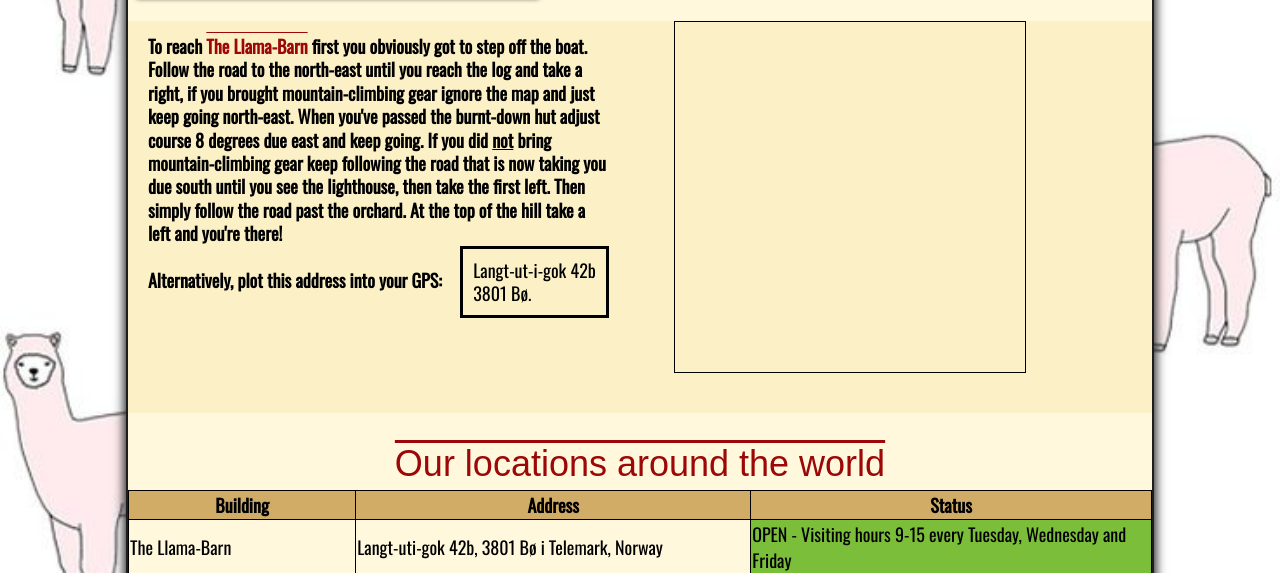
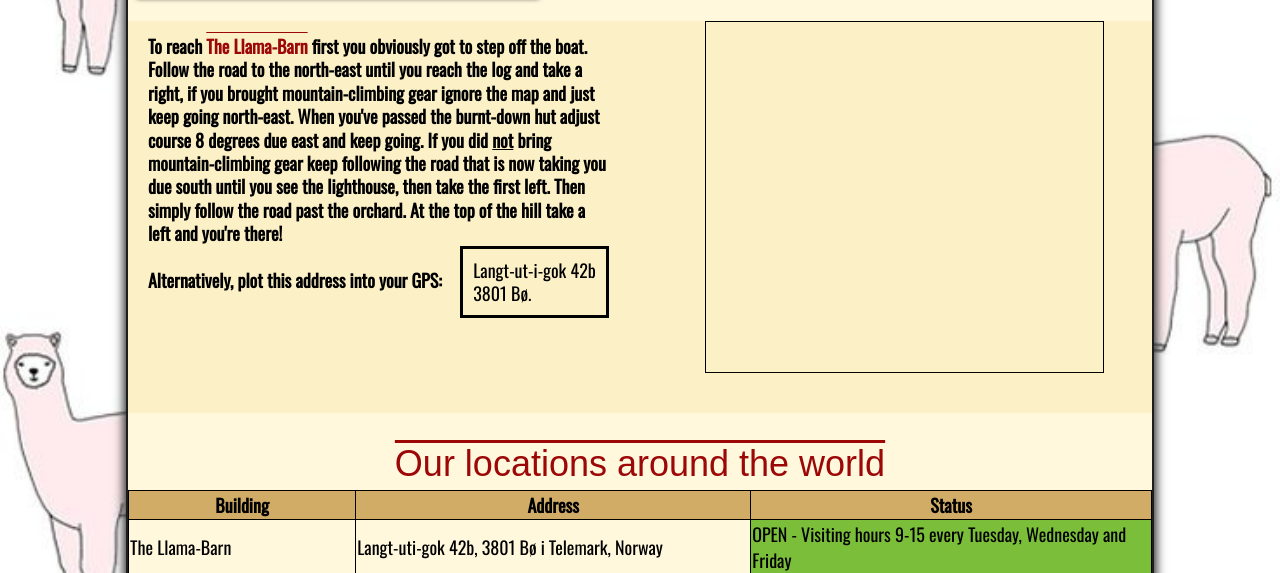
Before and after one commit to BertBert0/Gruppeoppgave2, a plain HTML site: page Group 02/contact.html in a window 1280 px wide. Shown: the part 856-1429 px from the top of the page. Drawn offline with nearby package versions, Linux system fonts and the light colour scheme; some packages are replaced by stand-ins of ours; a web font is replaced by a local one.

Commit message:
Update Group02.css

```diff
--- a/Group 02/Group02.css
+++ b/Group 02/Group02.css
@@ -1,11 +1,13 @@
 #kart {
-	width: 120vw;
+	width: 31vw;
 	height: 30vw;
 	display: inline-block;
-	margin-left:5%;
+	margin-left:8%;
     border: 1px solid #000000;
-    max-width:350px;
+    max-width:100%;
     max-height:350px;
+
+}
 
 }
 
```
